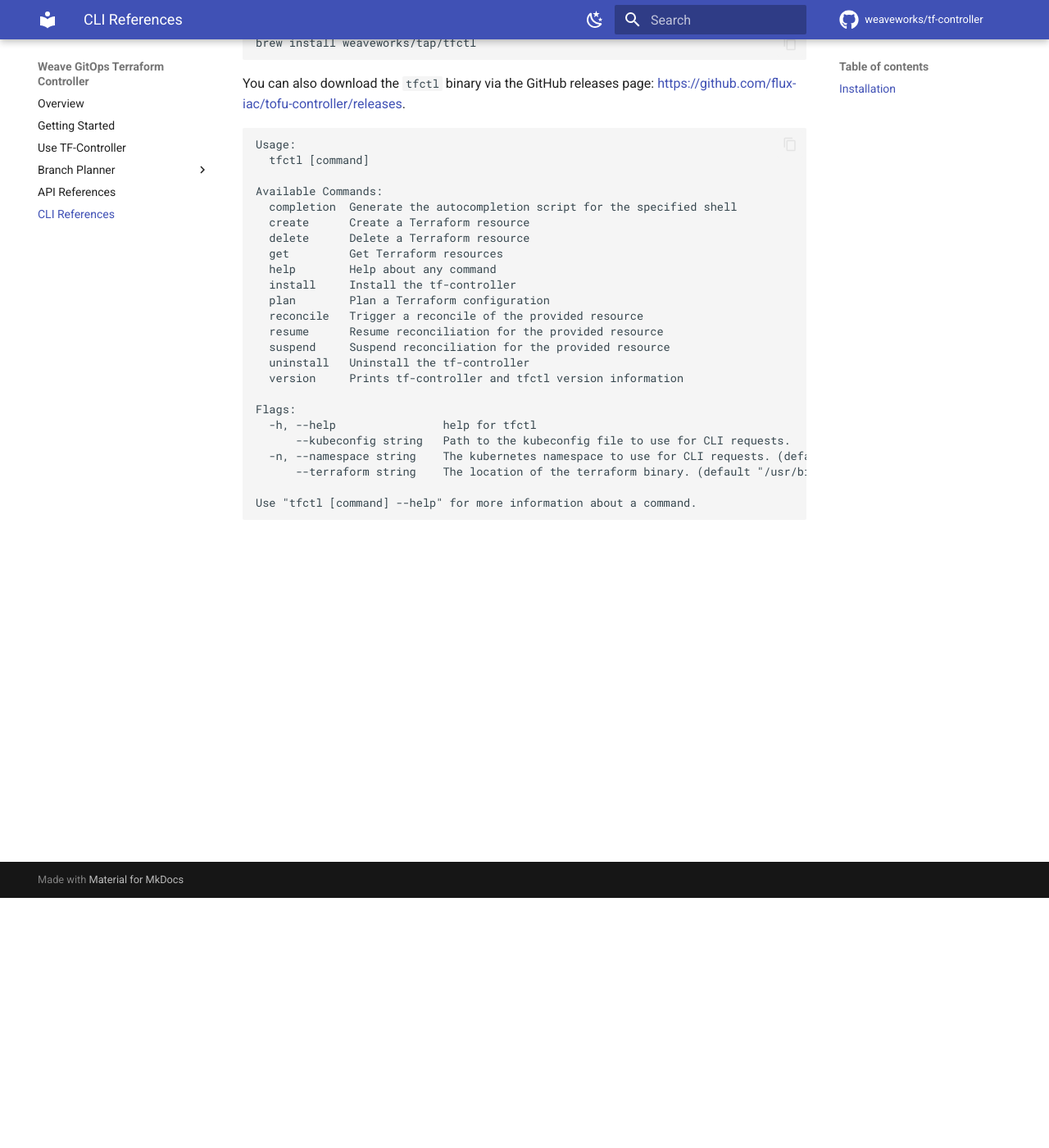
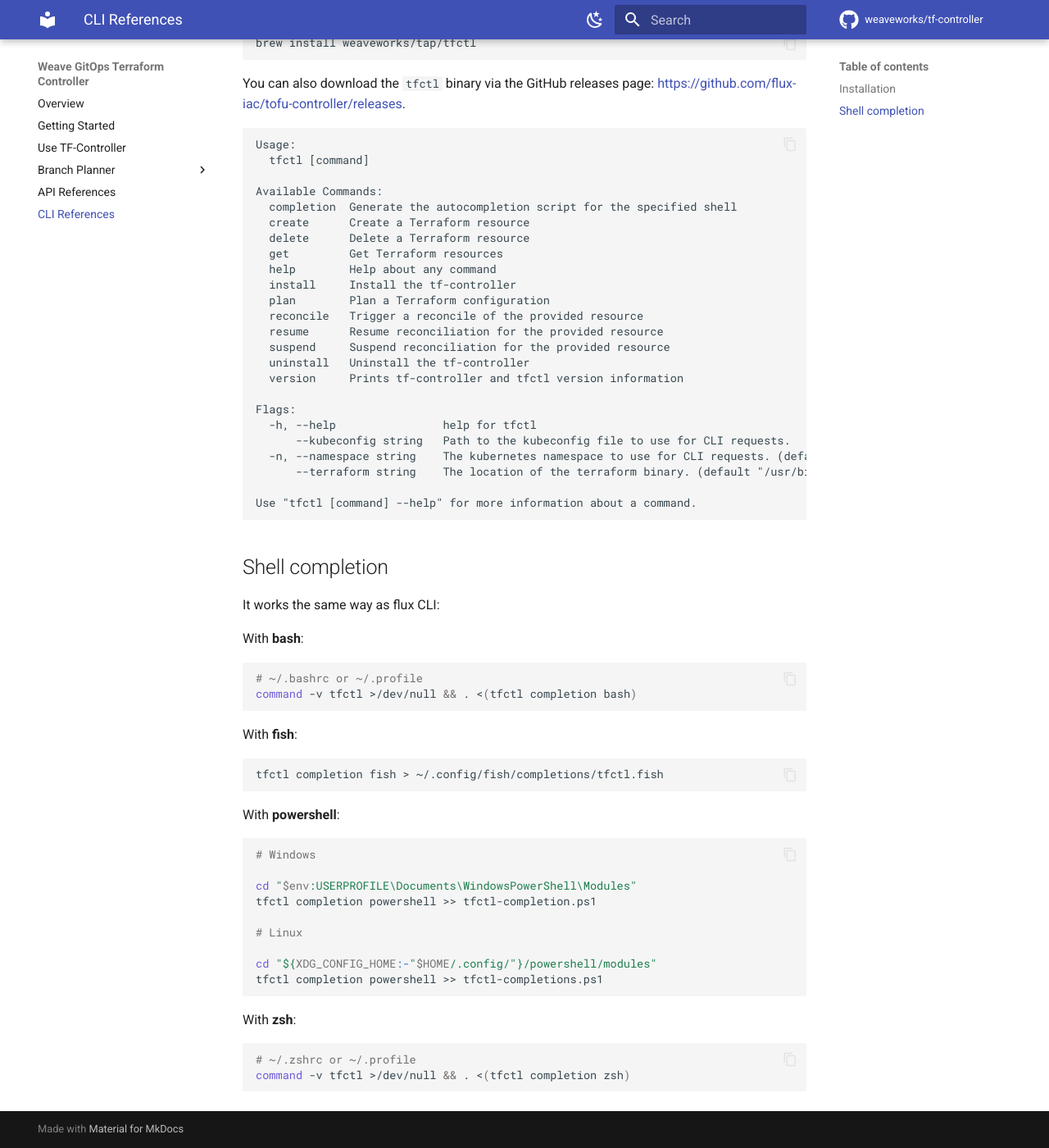
Before and after one commit to flux-iac/tofu-controller, an MkDocs documentation site: the page built from docs/tfctl.md, in a window 1280 px wide and 1400 px high, scrolled down 305 px. Shown: the whole window at 82% size. Built offline with MkDocs 1.6.1 and Material for MkDocs 9.7.7, drawn with Linux system fonts in a browser that asks for light colours; comment, search, counter and statistics services are not loaded.

Commit message:
docs: provide instructions for autocomplete

````diff
--- a/docs/tfctl.md
+++ b/docs/tfctl.md
@@ -38,3 +38,41 @@
 
 Use "tfctl [command] --help" for more information about a command.
 ```
+
+## Shell completion
+
+It works the same way as flux CLI:
+
+With **bash**:
+
+```shell
+# ~/.bashrc or ~/.profile
+command -v tfctl >/dev/null && . <(tfctl completion bash)
+```
+
+With **fish**:
+
+```shell
+tfctl completion fish > ~/.config/fish/completions/tfctl.fish
+```
+
+With **powershell**:
+
+```shell
+# Windows
+
+cd "$env:USERPROFILE\Documents\WindowsPowerShell\Modules"
+tfctl completion powershell >> tfctl-completion.ps1
+
+# Linux
+
+cd "${XDG_CONFIG_HOME:-"$HOME/.config/"}/powershell/modules"
+tfctl completion powershell >> tfctl-completions.ps1
+```
+
+With **zsh**:
+
+```shell
+# ~/.zshrc or ~/.profile
+command -v tfctl >/dev/null && . <(tfctl completion zsh)
+```
````
